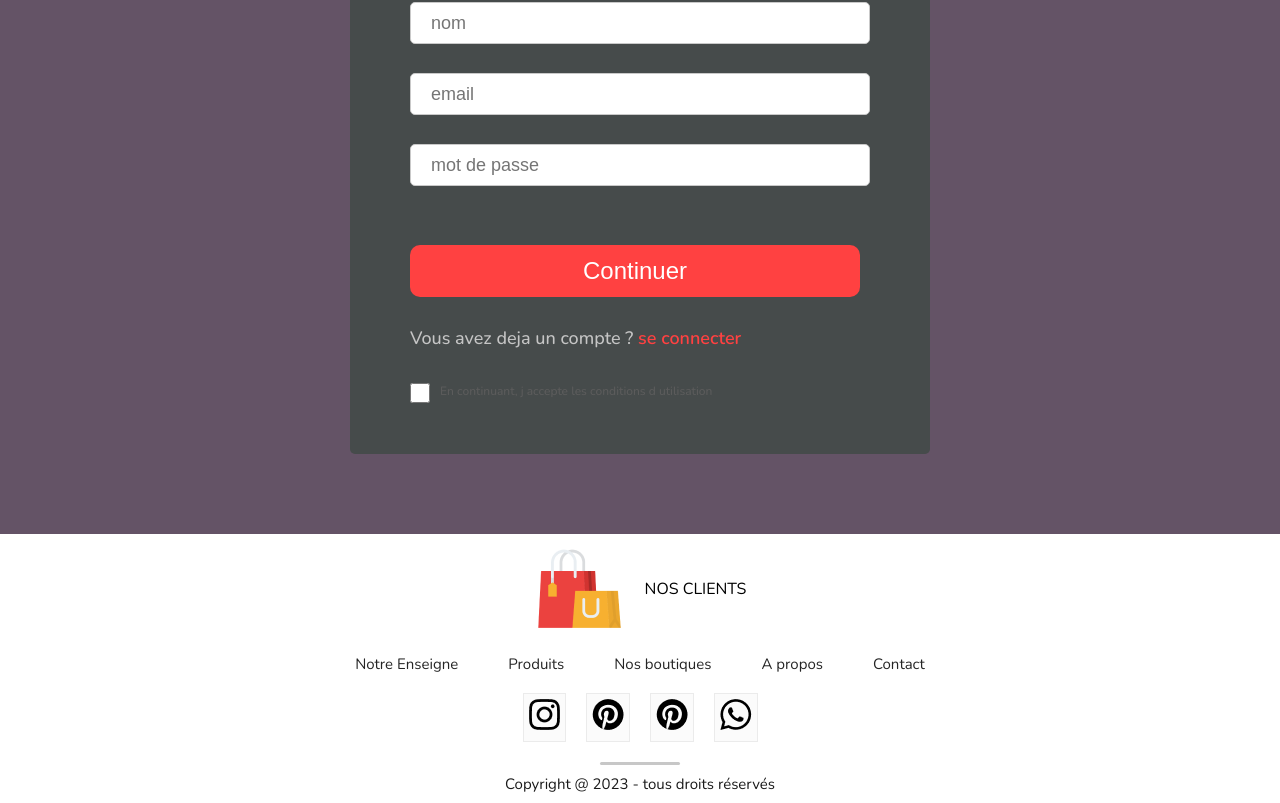
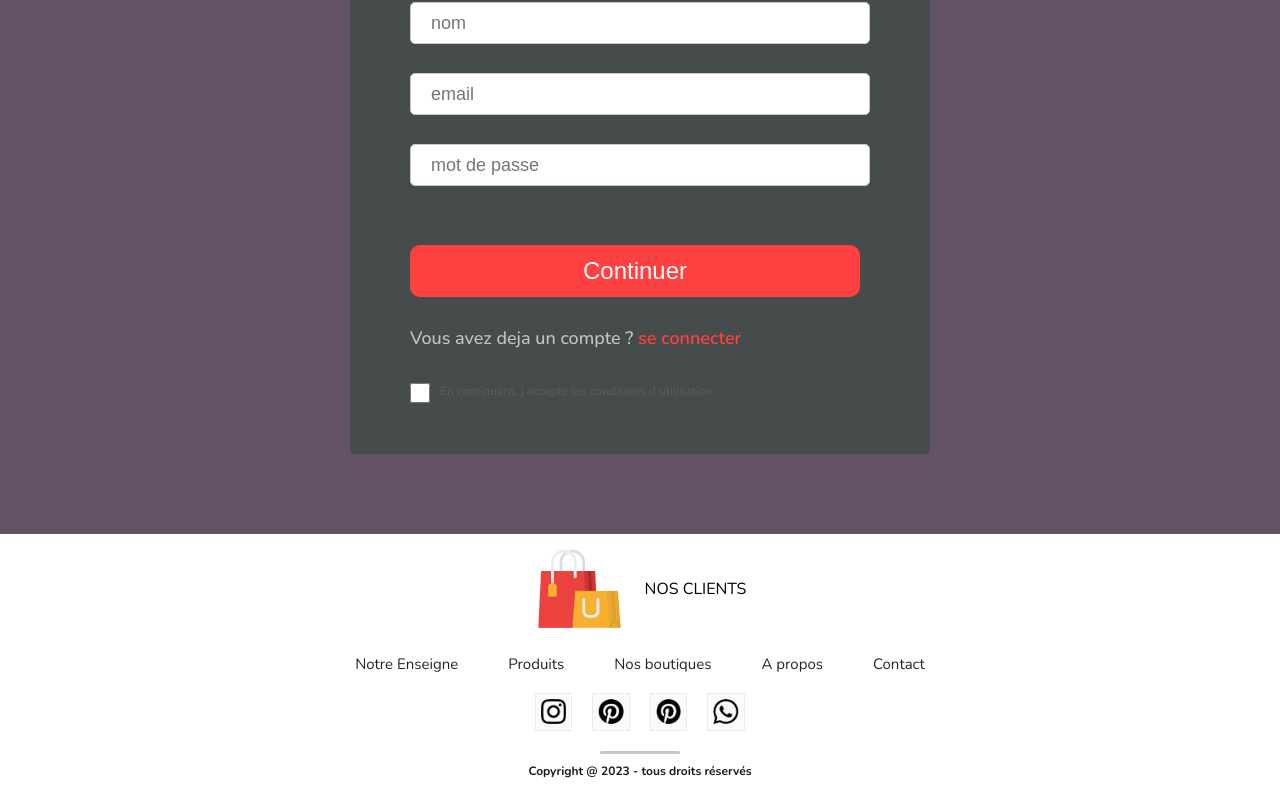
Before and after one commit to lapinRagnar/react-mongodb-atlas-ecommerce-2023, a React (Vite) app: page /login in a window 1280 px wide. Shown: the part 203-1006 px from the top of the page. Built offline with nearby package versions, Linux system fonts and the light colour scheme; a web font is replaced by a local one.

Commit message:
reparation

```diff
--- a/src/components/footer/Footer.css
+++ b/src/components/footer/Footer.css
@@ -16,6 +16,7 @@
 footer-logo p {
   color: #383838;
   font-size: 46px;
+  font-weight: bold;
   font-weight: 800;
 }
 
@@ -41,6 +42,9 @@ footer-logo p {
   padding-bottom: 6px;
   background: #fbfbfb;
   border: 1px solid #ebebeb;
+  cursor: pointer;
+  display: flex;
+  align-items: center;
 }
 
 .footer-copyright{
@@ -54,6 +58,12 @@ footer-logo p {
   font-size: 15px;
 }
 
+.footer-copyright p {
+  color: #1a1a1a;
+  font-size: 12px;
+  font-weight: bold;
+}
+
 
 .footer-copyright hr {
   width: 80px;
--- a/src/components/footer/Footer.jsx
+++ b/src/components/footer/Footer.jsx
@@ -20,16 +20,16 @@ const Footer = () => {
       </ul>
       <div className="footer-social-icon">
         <div className="footer-icons-container">
-          <img src={instagram_icon} alt="instagram" />
+          <img src={instagram_icon} alt="instagram" height={25}/>
         </div>
         <div className="footer-icons-container">
-          <img src={pintester_icon} alt="instagram" />
+          <img src={pintester_icon} alt="instagram" height={25} />
         </div>
         <div className="footer-icons-container">
-          <img src={pintester_icon} alt="instagram" />
+          <img src={pintester_icon} alt="instagram" height={25} />
         </div>
         <div className="footer-icons-container">
-          <img src={whatsapp_icon} alt="instagram" />
+          <img src={whatsapp_icon} alt="instagram" height={25} />
         </div>
       </div>
       <div className="footer-copyright">
```
